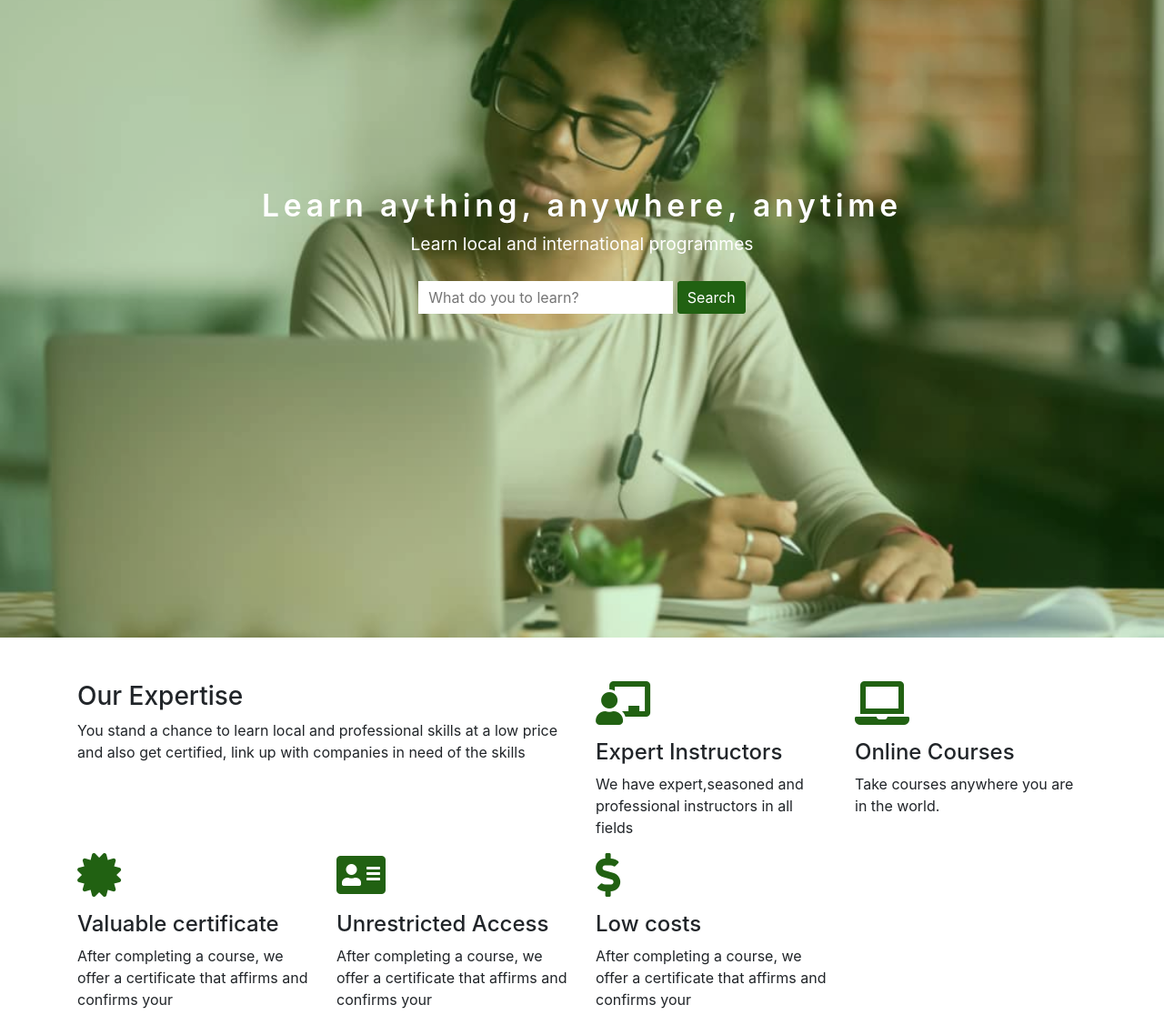
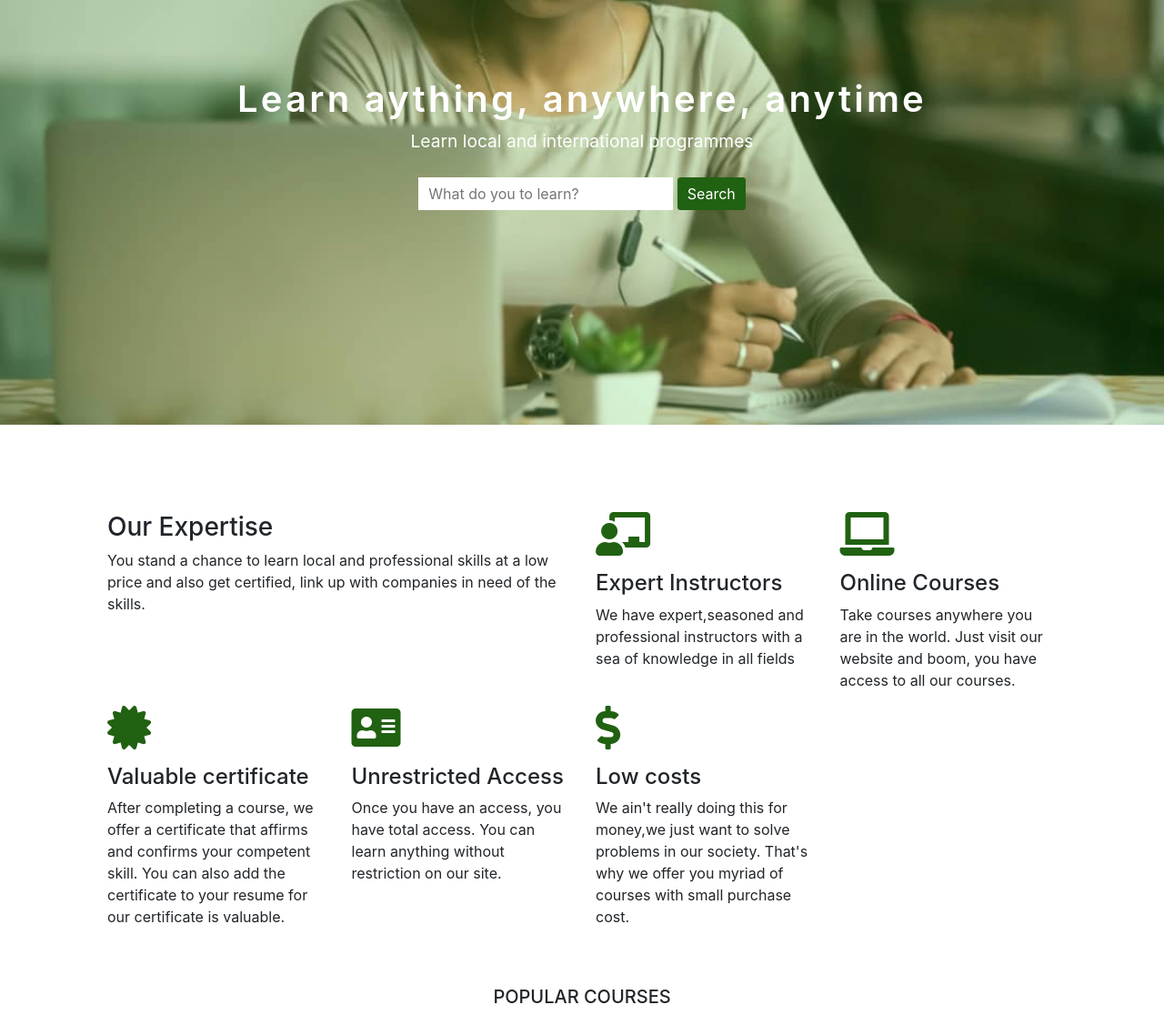
Before and after one commit to Oluwaniphise/Mirademy, a plain HTML site: page index.html in a window 1280 px wide. Shown: the part 232-1359 px from the top of the page at 91% size. Drawn offline with Linux system fonts and the light colour scheme.

Commit message:
initial commit

```diff
--- a/index.html
+++ b/index.html
@@ -34,16 +34,18 @@
       <li class="nav-item">
         <a class="nav-link" href="#">Contact</a>
       </li>
+     </ul>
+
+    <ul class="navbar-nav mr">
       <li class="nav-item button">
         <a class="nav-link button" href="#">Join for free</a>
       </li>
-      <li class="nav-item button mr-auto">
-        <a class="nav-link button" href="#">Login</a>
+
+      <li class="nav-item button">
+        <a class="nav-link button" href="#"><i class="fa fa-user"></i>Login</a>
       </li>
 
-
     </ul>
-
 
   </div>
 </nav>
@@ -53,7 +55,14 @@
 
 <!--Image overlay-->
 <div class="img-container">
-  <img src="images/mirademy_girl.jpg" class=" d-block w-100 img-fluid"  alt="">
+  <picture>
+    <source media="(min-width:1200px)" srcset="images/mirademy_girl2.jpg">
+      <source media="(min-width:300px)"  srcset="images/mirademy_girl.jpg" >
+
+        <img src="images/mirademy_girl.jpg" class=" d-block w-100 img-fluid"  alt="">
+
+  </picture>
+ <!---->
  <div class="image-overlay">
    <div class="img-overlay-text">
      <h1 class="img_overlay_heading">Learn aything, anywhere, anytime</h1>
@@ -69,22 +78,22 @@
 
 <!--Image overlay ends-->
 
-
+<!--A simple about us-->
 <section class="mt-5">
-<div class="container">
+<div class="container p-5">
   <div class="row">
 
     <div class="col-md-6">
       <h3>Our Expertise</h3>
       <p>You stand a chance to learn local and professional skills at a low price and
-        also get certified, link up with companies in need of the skills </p>
+        also get certified, link up with companies in need of the skills. </p>
     </div>
 
 
   <div class="col-md-3">
     <p><i class="fas fa-chalkboard-teacher fa-3x"></i></p>
     <h4>Expert Instructors</h4>
-      <p>We have expert,seasoned and professional instructors in all fields</p>
+      <p>We have expert,seasoned and professional instructors with a sea of knowledge in all fields</p>
 
   </div>
 
@@ -92,31 +101,42 @@
   <div class="col-md-3">
     <p><i class="fas fa-laptop fa-3x"></i></p>
     <h4>Online Courses</h4>
-    <p>Take courses anywhere you are in the world.</p>
+    <p>Take courses anywhere you are in the world. Just visit our website and boom, you have access to all our courses.</p>
   </div>
 
 
 <div class="col-md-3">
   <p><i class="fas fa-certificate fa-3x"></i></p>
   <h4>Valuable certificate</h4>
-  <p>After completing a course, we offer a certificate that affirms and confirms your</p>
+  <p>After completing a course, we offer a certificate that affirms and confirms your competent skill. You can also
+    add the certificate to your resume for our certificate is valuable. </p>
 </div>
 
 <div class="col-md-3">
   <p><i class="fas fa-address-card fa-3x"></i></p>
   <h4>Unrestricted Access</h4>
-  <p>After completing a course, we offer a certificate that affirms and confirms your</p>
+  <p>Once you have an access, you have total access. You can learn anything without restriction on our site.</p>
 </div>
 
 <div class="col-md-3">
   <p><i class="fas fa-dollar-sign fa-3x"></i></p>
   <h4>Low costs</h4>
-  <p>After completing a course, we offer a certificate that affirms and confirms your</p>
+  <p>We ain't really doing this for money,we just want to solve problems in our society. That's why we offer
+    you myriad of courses with small purchase cost.
+  </p>
 </div>
+</div>
+</section>
+
+<!--Section ends-->
 
 
+<section>
+  <div class="container">
+    <h5 class="text-center"> POPULAR COURSES</h5>
 
-</div>
+
+  </div>
 
 
 
--- a/main.css
+++ b/main.css
@@ -19,8 +19,8 @@ nav ul li a:hover{
 }
 
 
-/*
-.button{
+
+/*.button{
     background:#216112;
     color:white !important;
     padding:5px;
@@ -52,8 +52,8 @@ nav ul li a:hover{
     text-align:center;
 }
 .img_overlay_heading{
-    font-size:2.1rem;
-    letter-spacing: 0.3rem;
+    font-size:2.5rem;
+    letter-spacing: 0.2rem;
     font-weight:600;
 }
 .img_overlay_par{
@@ -84,7 +84,7 @@ i{
     .img_overlay_heading{
         font-size:1.25rem;
         letter-spacing: 0.1rem;
-        font-weight:450;
+        font-weight:500;
     }
     .img_overlay_par {
       font-size:1rem;
```
Also changed, not shown: images/mirademy_girl2.jpg (added).
